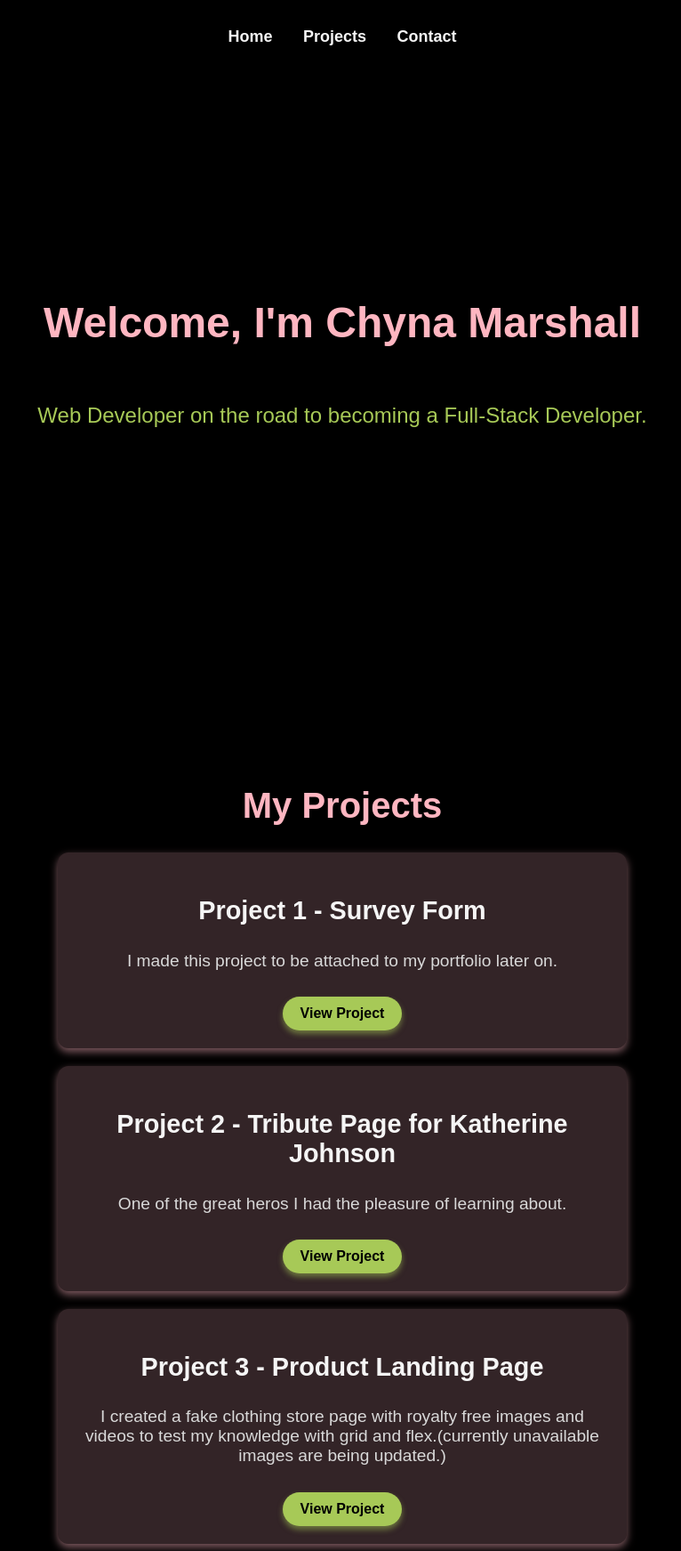
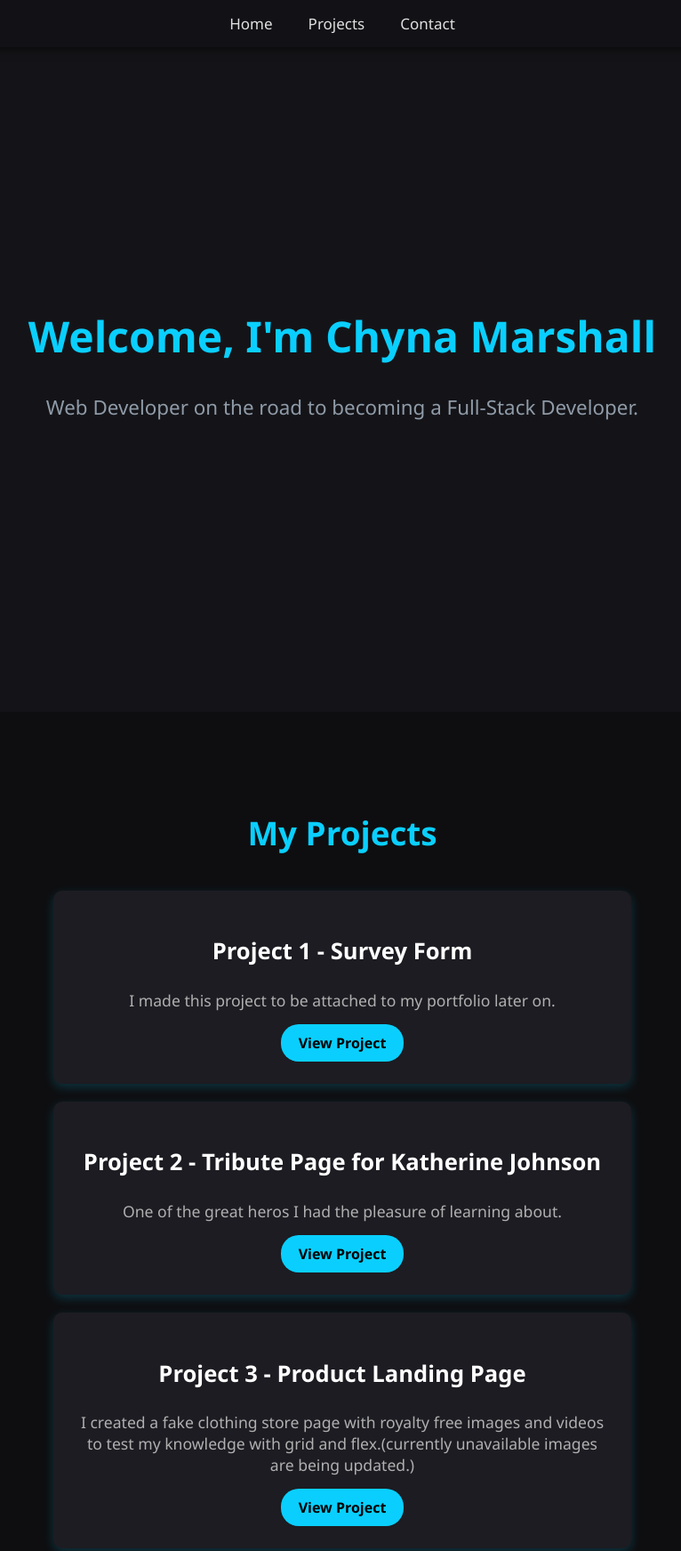
Before and after one commit to CiciTheRandom/My-Portfolio-Projects, a plain HTML site: page index.html in a window 1280 px wide. Shown: the top 1743 px of the page at 89% size, without its empty margins (255-1021 px from the left). Drawn offline with Linux system fonts and the light colour scheme.

Commit message:
Update styles.css

```diff
--- a/styles.css
+++ b/styles.css
@@ -2,9 +2,9 @@
 body {
     margin: 0;
     padding: 0;
-    font-family: Arial, sans-serif;
-    background-color: black;
-    color: #F5F5F5;
+    font-family: 'Segoe UI', Tahoma, Geneva, Verdana, sans-serif;
+    background-color: #0e0e10;
+    color: #e0e0e0;
     text-align: center;
 }
 
@@ -13,31 +13,34 @@ body {
     position: fixed;
     width: 100%;
     top: 0;
-    background-color: rgba(0, 0, 0, 0.9);
+    background-color: #121216;
     padding: 15px 0;
-    text-align: center;
     z-index: 1000;
+    box-shadow: 0 2px 10px rgba(0,0,0,0.6);
 }
 
 #navbar ul {
     list-style: none;
     padding: 0;
+    display: flex;
+    justify-content: center;
+    margin: 0;
 }
 
 #navbar ul li {
-    display: inline;
-    margin: 0 15px;
+    margin: 0 20px;
 }
 
 #navbar ul li a {
-    color: #F5F5F5;
+    color: #e0e0e0;
     text-decoration: none;
-    font-weight: bold;
-    font-size: 18px;
+    font-weight: 500;
+    font-size: 17px;
+    transition: color 0.3s;
 }
 
 #navbar ul li a:hover {
-    color: #FFB6C1;
+    color: #0acffe;
 }
 
 /* Welcome Section */
@@ -47,79 +50,86 @@ body {
     flex-direction: column;
     justify-content: center;
     align-items: center;
+    padding: 0 20px;
+    background-color: #141418;
 }
 
 #welcome-section h1 {
     font-size: 3rem;
-    color: #FFB6C1;
+    color: #0acffe;
+    margin-bottom: 10px;
 }
 
 #welcome-section p {
-    font-size: 1.5rem;
-    color: #A7C957;
+    font-size: 1.4rem;
+    color: #8f9ba8;
 }
 
 /* Projects Section */
 #projects {
-    padding: 50px 20px;
+    padding: 80px 20px 60px;
+    background-color: #0e0e10;
 }
 
 #projects h2 {
-    font-size: 2.5rem;
-    color: #FFB6C1;
-    margin-bottom: 30px;
+    font-size: 2.3rem;
+    color: #0acffe;
+    margin-bottom: 40px;
 }
 
 .project-tile {
-    background-color: rgba(255, 182, 193, 0.2);
-    padding: 20px;
+    background-color: #1c1c22;
+    padding: 25px;
     margin: 20px auto;
     width: 80%;
     max-width: 600px;
-    border-radius: 12px;
-    box-shadow: 0px 4px 10px rgba(255, 182, 193, 0.5);
+    border-radius: 10px;
+    box-shadow: 0px 4px 12px rgba(10, 207, 254, 0.2);
 }
 
 .project-tile h3 {
-    color: #F5F5F5;
-    font-size: 1.8rem;
+    color: #ffffff;
+    font-size: 1.6rem;
 }
 
 .project-tile p {
-    color: #D9D9D9;
-    font-size: 1.2rem;
+    color: #b0b0b0;
+    font-size: 1.1rem;
+    margin-bottom: 15px;
 }
 
 .project-tile a {
     display: inline-block;
-    margin-top: 10px;
     text-decoration: none;
-    background-color: #A7C957;
-    color: black;
+    background-color: #0acffe;
+    color: #000;
     padding: 10px 20px;
     border-radius: 20px;
     font-weight: bold;
-    box-shadow: 0px 4px 6px rgba(167, 201, 87, 0.5);
+    transition: 0.3s;
 }
 
 .project-tile a:hover {
-    background-color: #8AA899;
+    background-color: #089dc7;
+    color: #ffffff;
 }
 
 /* Contact Section */
 #contact {
-    padding: 50px 20px;
+    padding: 60px 20px;
+    background-color: #121216;
 }
 
 #contact h2 {
-    font-size: 2.5rem;
-    color: #FFB6C1;
+    font-size: 2.3rem;
+    color: #0acffe;
+    margin-bottom: 30px;
 }
 
 .social-links {
     display: flex;
     justify-content: center;
-    gap: 20px;
+    gap: 25px;
     flex-wrap: wrap;
 }
 
@@ -127,28 +137,37 @@ body {
     text-decoration: none;
     display: flex;
     align-items: center;
-    background-color: rgba(167, 201, 87, 0.2);
+    background-color: #1c1c22;
     padding: 10px 15px;
-    border-radius: 20px;
-    color: white;
+    border-radius: 30px;
+    color: #e0e0e0;
     font-weight: bold;
-    box-shadow: 0px 4px 6px rgba(167, 201, 87, 0.5);
+    box-shadow: 0px 4px 6px rgba(10, 207, 254, 0.2);
     transition: 0.3s;
 }
 
 .social-links a:hover {
-    background-color: rgba(167, 201, 87, 0.5);
+    background-color: #0acffe;
+    color: black;
 }
 
 .social-links img {
-    width: 30px;
-    height: 30px;
+    width: 28px;
+    height: 28px;
     margin-right: 10px;
     border-radius: 50%;
 }
 
 /* Responsive Design */
 @media (max-width: 768px) {
+    #navbar ul {
+        flex-direction: column;
+    }
+
+    #navbar ul li {
+        margin: 10px 0;
+    }
+
     .project-tile {
         width: 90%;
     }
```
